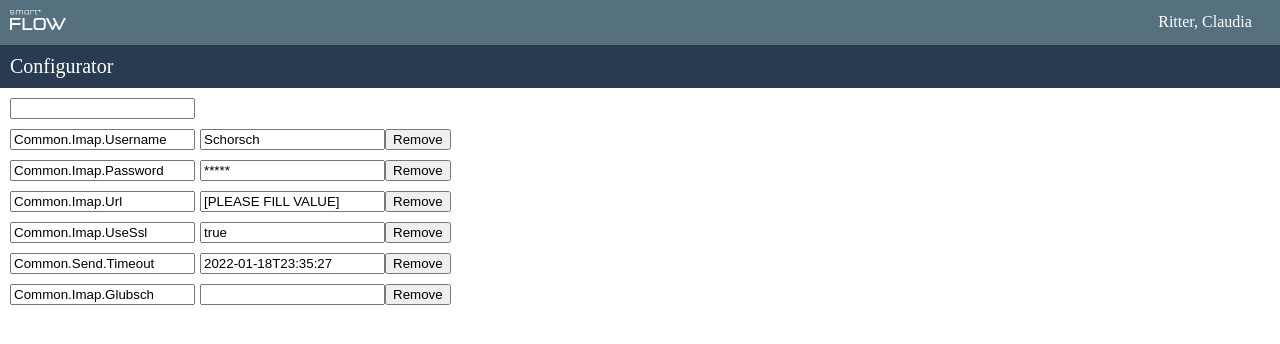
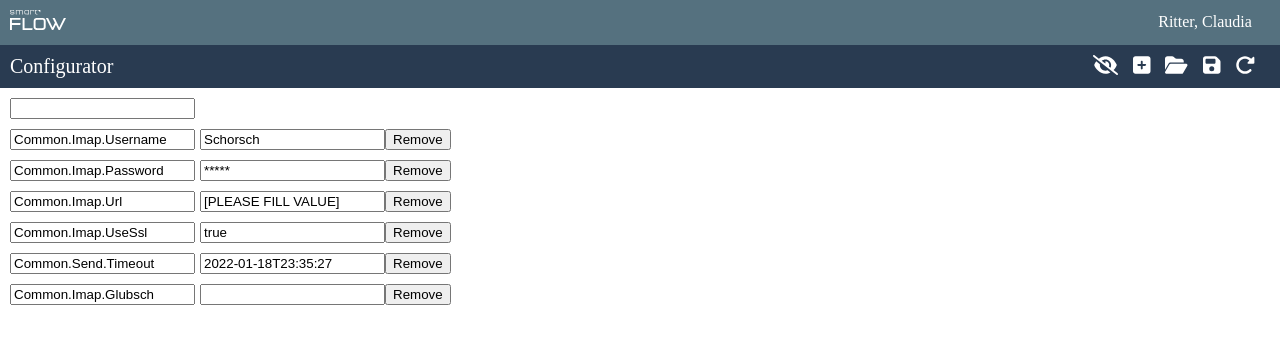
Before and after one commit to deBabbbe/vue_configurator, a Vue app: page / in a window 1280 px wide. Shown: the top 344 px of the page. Built offline with nearby package versions, Linux system fonts and the light colour scheme.

Commit message:
Added font awsome icons

```diff
--- a/package.json
+++ b/package.json
@@ -9,6 +9,10 @@
     "lint": "eslint . --ext .vue,.js,.jsx,.cjs,.mjs,.ts,.tsx,.cts,.mts --fix --ignore-path .gitignore"
   },
   "dependencies": {
+    "@fortawesome/fontawesome-svg-core": "^6.1.1",
+    "@fortawesome/free-regular-svg-icons": "^6.1.1",
+    "@fortawesome/free-solid-svg-icons": "^6.1.1",
+    "@fortawesome/vue-fontawesome": "^3.0.0",
     "init": "^0.1.2",
     "npm": "^8.12.1",
     "uuid": "^8.3.2",
--- a/src/components/ActionBar.vue
+++ b/src/components/ActionBar.vue
@@ -1,5 +1,42 @@
 <template>
-  <div className="ActionBar">Configurator</div>
+  <div className="ActionBar">
+    Configurator
+    <span>
+      <font-awesome-icon
+        icon="fa-rotate-right"
+        class="action-bar-button"
+        title="Add entry"
+      />
+    </span>
+    <span>
+      <font-awesome-icon
+        icon="fa-floppy-disk"
+        class="action-bar-button"
+        title="Add entry"
+      />
+    </span>
+    <span>
+      <font-awesome-icon
+        icon="fa-folder-open"
+        class="action-bar-button"
+        title="Add entry"
+      />
+    </span>
+    <span>
+      <font-awesome-icon
+        icon="fa-square-plus"
+        class="action-bar-button"
+        title="Add entry"
+      />
+    </span>
+    <span>
+      <font-awesome-icon
+        icon="fa-eye-slash"
+        class="action-bar-button"
+        title="Add entry"
+      />
+    </span>
+  </div>
 </template>
 <style>
 .ActionBar {
@@ -9,4 +46,8 @@
   padding: 10px;
   user-select: none;
 }
+.action-bar-button {
+  margin-right: 15px;
+  float: right;
+}
 </style>
--- a/src/main.ts
+++ b/src/main.ts
@@ -1,4 +1,22 @@
 import { createApp } from "vue";
+
 import App from "./App.vue";
 
-createApp(App).mount("#app");
+import { library } from "@fortawesome/fontawesome-svg-core";
+import {
+  faEyeSlash,
+  faFloppyDisk,
+  faFolderOpen,
+  faRotateRight,
+  faSquarePlus,
+} from "@fortawesome/free-solid-svg-icons";
+import { FontAwesomeIcon } from "@fortawesome/vue-fontawesome";
+library.add(faSquarePlus);
+library.add(faRotateRight);
+library.add(faFloppyDisk);
+library.add(faFolderOpen);
+library.add(faEyeSlash);
+
+const app = createApp(App);
+app.component("font-awesome-icon", FontAwesomeIcon);
+app.mount("#app");
```
Also changed, not shown: 1 other file (tests, documents, lock files or other folders).
